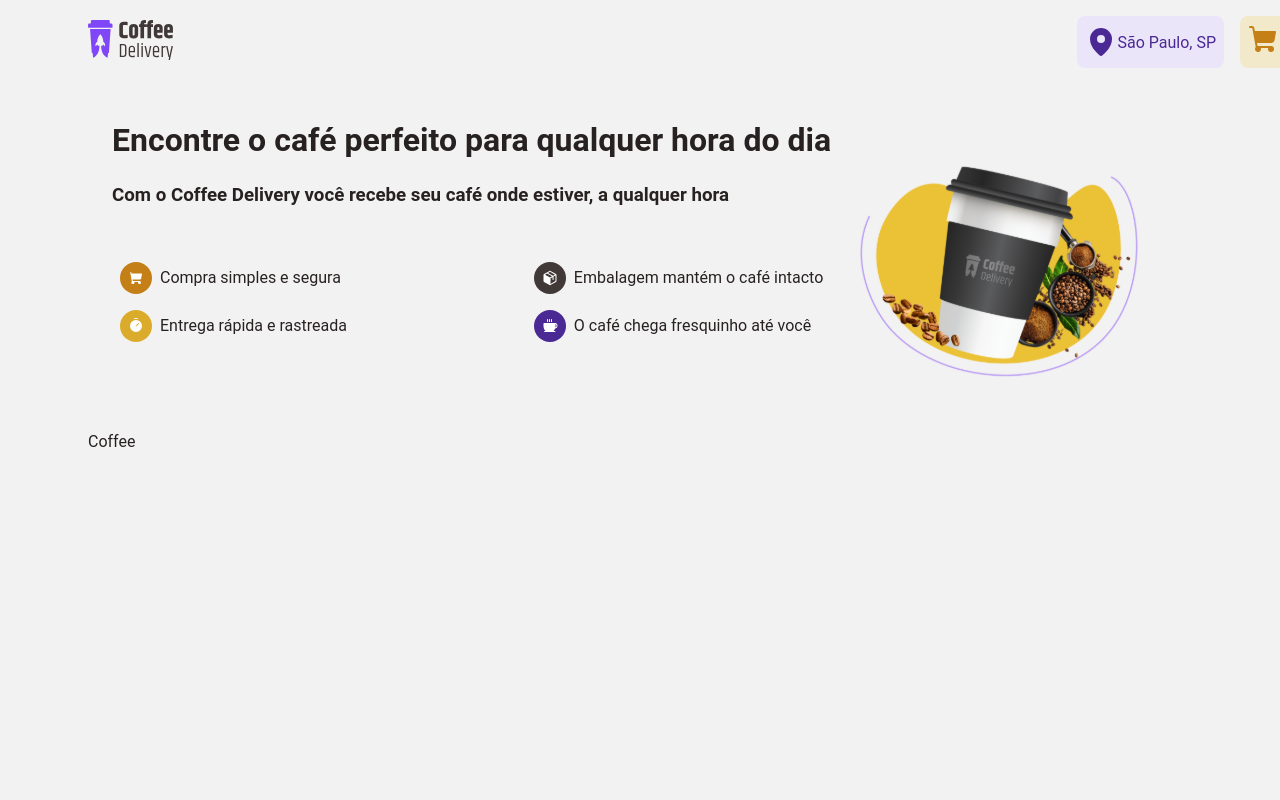
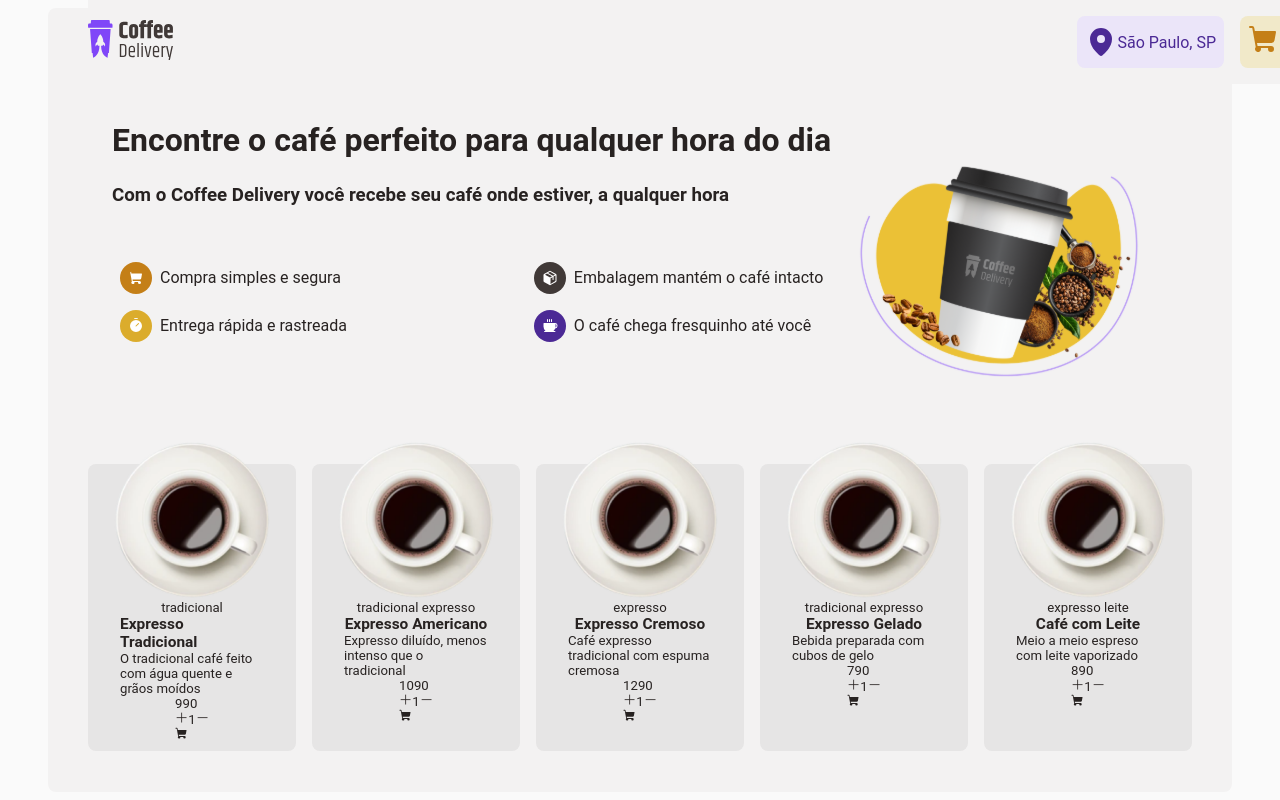
Before and after one commit to NearMaick/challenge-reactjs-coffeedelivery, a React (Vite) app: page / in a window 1280 px wide. Shown: the top 800 px of the page. Built offline with nearby package versions, Linux system fonts and the light colour scheme; data requests are answered from the project's data file.

Commit message:
style: Home #5 CoffeeList

```diff
--- a/package.json
+++ b/package.json
@@ -5,6 +5,7 @@
   "type": "module",
   "scripts": {
     "dev": "vite",
+    "server": "npx json-server --watch -d 500  ./src/server/server.json",
     "build": "tsc && vite build",
     "preview": "vite preview"
   },
--- a/src/pages/Home/components/Coffee/index.tsx
+++ b/src/pages/Home/components/Coffee/index.tsx
@@ -1,5 +1,33 @@
+import { Minus, Plus, ShoppingCart } from "phosphor-react";
+import CoffeeImage from "../../../../assets/pageassets/american.svg";
 import { CoffeeContainer } from "./styles";
+interface CoffeeProps {
+  title: string;
+  description: string;
+  tags: string[];
+  price: number;
+}
 
-export function Coffee() {
-  return <CoffeeContainer>Coffee</CoffeeContainer>;
+export function Coffee({ title, description, tags, price }: CoffeeProps) {
+  return (
+    <CoffeeContainer>
+      <img src={CoffeeImage} alt='' />
+      <p>
+        {tags.map((tag) => (
+          <span key={tag}>{tag} </span>
+        ))}
+      </p>
+      <h3>{title}</h3>
+      <p>{description}</p>
+      <div>
+        <span>{price}</span>
+        <div>
+          <Plus />
+          <span>1</span>
+          <Minus />
+        </div>
+        <ShoppingCart weight='fill' />
+      </div>
+    </CoffeeContainer>
+  );
 }
--- a/src/pages/Home/components/Coffee/styles.ts
+++ b/src/pages/Home/components/Coffee/styles.ts
@@ -1,3 +1,19 @@
 import styled from "styled-components";
 
-export const CoffeeContainer = styled.div``;
+export const CoffeeContainer = styled.div`
+  display: flex;
+  flex-direction: column;
+  align-items: center;
+  margin: 2rem 0;
+  padding: 0.5rem 2rem;
+  border-radius: 8px;
+
+  background: ${(props) => props.theme["gray-400"]};
+
+  img {
+    height: 10rem;
+    width: 10rem;
+
+    margin-top: -2rem;
+  }
+`;
--- a/src/pages/Home/index.tsx
+++ b/src/pages/Home/index.tsx
@@ -4,6 +4,7 @@ import {
   ShoppingCart,
   Timer,
 } from "phosphor-react";
+import { useEffect, useState } from "react";
 import CoffeeImage from "../../assets/coffeeimage.svg";
 import { Coffee } from "./components/Coffee";
 import {
@@ -15,7 +16,27 @@ import {
   ImageContainer,
 } from "./styles";
 
+interface CoffeeRequestProps {
+  id: string;
+  title: string;
+  description: string;
+  tags: string[];
+  price: number;
+}
+
 export function Home() {
+  const [coffees, setCoffees] = useState([] as CoffeeRequestProps[]);
+
+  async function fetchCoffeeData() {
+    const response = await fetch("http://localhost:3000/coffee");
+    const data = await response.json();
+    setCoffees(data);
+  }
+
+  useEffect(() => {
+    fetchCoffeeData();
+  }, []);
+
   return (
     <>
       <HomeContainer>
@@ -54,7 +75,15 @@ export function Home() {
         </ImageContainer>
       </HomeContainer>
       <CoffeeListContainer>
-        <Coffee />
+        {coffees.map(({ id, description, price, tags, title }) => (
+          <Coffee
+            key={id}
+            description={description}
+            price={price}
+            tags={tags}
+            title={title}
+          />
+        ))}
       </CoffeeListContainer>
     </>
   );
--- a/src/pages/Home/styles.ts
+++ b/src/pages/Home/styles.ts
@@ -63,4 +63,10 @@ export const ImageContainer = styled.div`
   }
 `;
 
-export const CoffeeListContainer = styled.div``;
+export const CoffeeListContainer = styled.div`
+  display: grid;
+  grid-template-columns: repeat(auto-fit, minmax(12rem, 4fr));
+  gap: 1rem;
+
+  font-size: 0.825rem;
+`;
--- a/src/styles/globals.ts
+++ b/src/styles/globals.ts
@@ -13,7 +13,7 @@ export const GlobalStyle = createGlobalStyle`
   }
 
   body {
-    background: ${(props) => props.theme["gray-200"]};
+    background: ${(props) => props.theme["gray-100"]};
     color: ${(props) => props.theme["gray-900"]};
     -webkit-font-smoothing: antialiased;
   }
```
